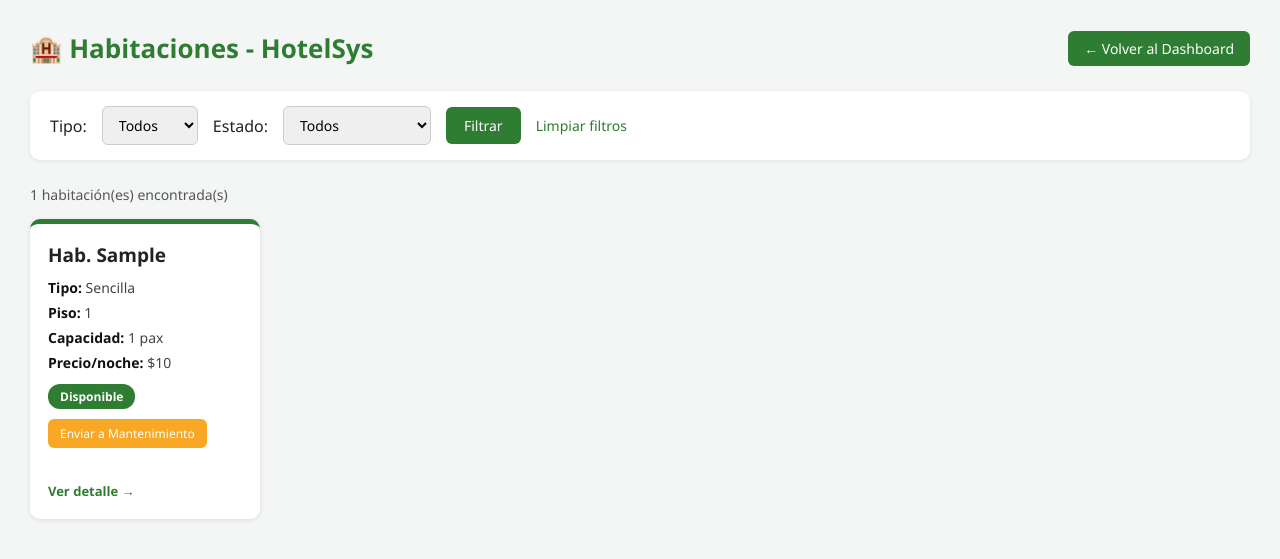
After one commit to damianherrerasalles-netizen/HotelSys, a PHP site: page /hotelsys/views/habitaciones.php in a window 1280 px wide. The commit adds this page. Shown: the top 559 px of the page. Run offline with PHP 8.4, Linux system fonts and the light colour scheme; the visitor is signed in with stand-in values (Sample User, id 1); tables that the repository leaves empty hold one stand-in row (values such as "Sample post").

Commit message:
feat: modulo habitaciones con control de estado en tiempo real

```diff
--- /dev/null
+++ b/views/habitaciones.php
@@ -0,0 +1,319 @@
+<?php
+require_once __DIR__ . '/../config/db.php';
+require_once __DIR__ . '/../includes/check_auth.php';
+// El require_once de arriba ya protege esta vista:
+// si no hay $_SESSION['usuario_id'], redirige solo a login.php
+
+$conexion = getConexion();
+
+// Filtros opcionales vía GET
+$filtroTipo = $_GET['tipo'] ?? '';
+$filtroEstado = $_GET['estado'] ?? '';
+
+$sql = "SELECT id_habitacion, numero_hab, tipo, piso, capacidad, precio_noche, estado
+        FROM habitaciones
+        WHERE 1=1";
+
+$params = [];
+
+if ($filtroTipo !== '') {
+    $sql .= " AND tipo = :tipo";
+    $params[':tipo'] = $filtroTipo;
+}
+
+if ($filtroEstado !== '') {
+    $sql .= " AND estado = :estado";
+    $params[':estado'] = $filtroEstado;
+}
+
+$sql .= " ORDER BY numero_hab ASC";
+
+$stmt = $conexion->prepare($sql);
+$stmt->execute($params);
+$habitaciones = $stmt->fetchAll(PDO::FETCH_ASSOC);
+
+function colorEstadoHabitacion($estado) {
+    switch ($estado) {
+        case 'Disponible':    return '#2E7D32'; // verde HotelSys
+        case 'Ocupada':       return '#C62828'; // rojo
+        case 'Mantenimiento': return '#F9A825'; // amarillo
+        case 'Reservada':     return '#1565C0'; // azul
+        default:              return '#757575'; // gris
+    }
+}
+?>
+<!DOCTYPE html>
+<html lang="es">
+<head>
+    <meta charset="UTF-8">
+    <meta name="viewport" content="width=device-width, initial-scale=1.0">
+    <title>Habitaciones - HotelSys</title>
+    <style>
+        * {
+            box-sizing: border-box;
+            margin: 0;
+            padding: 0;
+            font-family: 'Segoe UI', Arial, sans-serif;
+        }
+
+        body {
+            background-color: #f4f6f5;
+            color: #222;
+            padding: 30px;
+        }
+
+        .header {
+            display: flex;
+            justify-content: space-between;
+            align-items: center;
+            margin-bottom: 25px;
+        }
+
+        .header h1 {
+            color: #2E7D32;
+            font-size: 26px;
+        }
+
+        .btn-volver {
+            background-color: #2E7D32;
+            color: #fff;
+            text-decoration: none;
+            padding: 8px 16px;
+            border-radius: 6px;
+            font-size: 14px;
+        }
+
+        .btn-volver:hover {
+            background-color: #256428;
+        }
+
+        .filtros {
+            background-color: #fff;
+            padding: 15px 20px;
+            border-radius: 10px;
+            box-shadow: 0 1px 4px rgba(0,0,0,0.08);
+            margin-bottom: 25px;
+            display: flex;
+            gap: 15px;
+            align-items: center;
+            flex-wrap: wrap;
+        }
+
+        .filtros select {
+            padding: 8px 12px;
+            border-radius: 6px;
+            border: 1px solid #ccc;
+            font-size: 14px;
+        }
+
+        .filtros button {
+            background-color: #2E7D32;
+            color: #fff;
+            border: none;
+            padding: 9px 18px;
+            border-radius: 6px;
+            cursor: pointer;
+            font-size: 14px;
+        }
+
+        .filtros button:hover {
+            background-color: #256428;
+        }
+
+        .filtros a {
+            color: #2E7D32;
+            text-decoration: none;
+            font-size: 14px;
+        }
+
+        .filtros a:hover {
+            text-decoration: underline;
+        }
+
+        .grid {
+            display: flex;
+            flex-wrap: wrap;
+            gap: 18px;
+        }
+
+        .card {
+            background-color: #fff;
+            border-radius: 10px;
+            padding: 18px;
+            width: 230px;
+            box-shadow: 0 1px 5px rgba(0,0,0,0.1);
+            border-top: 5px solid #757575;
+            transition: transform 0.15s ease;
+        }
+
+        .card:hover {
+            transform: translateY(-3px);
+        }
+
+        .card h3 {
+            font-size: 19px;
+            color: #222;
+            margin-bottom: 10px;
+        }
+
+        .card p {
+            font-size: 14px;
+            margin-bottom: 6px;
+            color: #444;
+        }
+
+        .card p strong {
+            color: #111;
+        }
+
+        .badge {
+            display: inline-block;
+            color: #fff;
+            padding: 4px 12px;
+            border-radius: 12px;
+            font-size: 12px;
+            font-weight: 600;
+            margin-top: 6px;
+        }
+
+        .card a.detalle {
+            display: inline-block;
+            margin-top: 12px;
+            color: #2E7D32;
+            font-size: 13px;
+            text-decoration: none;
+            font-weight: 600;
+        }
+
+        .card a.detalle:hover {
+            text-decoration: underline;
+        }
+
+        .sin-resultados {
+            background-color: #fff;
+            padding: 30px;
+            border-radius: 10px;
+            text-align: center;
+            color: #777;
+        }
+
+        .contador {
+            margin-bottom: 15px;
+            color: #555;
+            font-size: 14px;
+        }
+
+
+        .btn-mantenimiento {
+            margin-top: 10px;
+            background-color: #F9A825;
+            color: #fff;
+            border: none;
+            padding: 6px 12px;
+            border-radius: 6px;
+            font-size: 12px;
+            cursor: pointer;
+            display: block;
+        }
+        .btn-mantenimiento:hover { background-color: #E19400; }
+        .btn-mantenimiento.btn-disponible { background-color: #2E7D32; }
+        .btn-mantenimiento.btn-disponible:hover { background-color: #256428; }
+    </style>
+</head>
+<body>
+
+    <div class="header">
+        <h1>🏨 Habitaciones - HotelSys</h1>
+        <a href="<?= BASE_URL ?>views/dashboard.php" class="btn-volver">← Volver al Dashboard</a>
+    </div>
+
+    <form method="get" action="habitaciones.php" class="filtros">
+        <label>Tipo:</label>
+        <select name="tipo">
+            <option value="">Todos</option>
+            <option value="Sencilla" <?= $filtroTipo == 'Sencilla' ? 'selected' : '' ?>>Sencilla</option>
+            <option value="Doble" <?= $filtroTipo == 'Doble' ? 'selected' : '' ?>>Doble</option>
+            <option value="Triple" <?= $filtroTipo == 'Triple' ? 'selected' : '' ?>>Triple</option>
+            <option value="Suite" <?= $filtroTipo == 'Suite' ? 'selected' : '' ?>>Suite</option>
+        </select>
+
+        <label>Estado:</label>
+        <select name="estado">
+            <option value="">Todos</option>
+            <option value="Disponible" <?= $filtroEstado == 'Disponible' ? 'selected' : '' ?>>Disponible</option>
+            <option value="Ocupada" <?= $filtroEstado == 'Ocupada' ? 'selected' : '' ?>>Ocupada</option>
+            <option value="Mantenimiento" <?= $filtroEstado == 'Mantenimiento' ? 'selected' : '' ?>>Mantenimiento</option>
+            <option value="Reservada" <?= $filtroEstado == 'Reservada' ? 'selected' : '' ?>>Reservada</option>
+        </select>
+
+        <button type="submit">Filtrar</button>
+        <a href="habitaciones.php">Limpiar filtros</a>
+    </form>
+
+    <p class="contador"><?= count($habitaciones) ?> habitación(es) encontrada(s)</p>
+
+    <?php if (count($habitaciones) > 0): ?>
+        <div class="grid">
+            <?php foreach ($habitaciones as $hab): ?>
+                <div class="card" style="border-top-color: <?= colorEstadoHabitacion($hab['estado']) ?>;">
+                    <h3>Hab. <?= htmlspecialchars($hab['numero_hab']) ?></h3>
+                    <p><strong>Tipo:</strong> <?= htmlspecialchars($hab['tipo']) ?></p>
+                    <p><strong>Piso:</strong> <?= htmlspecialchars($hab['piso']) ?></p>
+                    <p><strong>Capacidad:</strong> <?= htmlspecialchars($hab['capacidad']) ?> pax</p>
+                    <p><strong>Precio/noche:</strong> $<?= number_format($hab['precio_noche'], 0, ',', '.') ?></p>
+                    <span class="badge" style="background-color: <?= colorEstadoHabitacion($hab['estado']) ?>;">
+                        <?= htmlspecialchars($hab['estado']) ?>
+                    </span>
+                <?php if (esAdmin()): ?>
+            <?php if ($hab['estado'] === 'Mantenimiento'): ?>
+        <button
+            class="btn-mantenimiento btn-disponible"
+            data-id="<?= $hab['id_habitacion'] ?>"
+            data-destino="Disponible"
+        >Marcar Disponible</button>
+    <?php elseif (in_array($hab['estado'], ['Disponible'])): ?>
+        <button
+            class="btn-mantenimiento"
+            data-id="<?= $hab['id_habitacion'] ?>"
+            data-destino="Mantenimiento"
+        >Enviar a Mantenimiento</button>
+    <?php else: ?>
+        <p style="font-size:12px; color:#999; margin-top:8px;">
+            Libere la reserva para poder enviar a mantenimiento.
+        </p>
+    <?php endif; ?>
+<?php endif; ?>
+                    <br>
+                    <a href="habitacion_detalle.php?id=<?= $hab['id_habitacion'] ?>" class="detalle">Ver detalle →</a>
+                </div>
+            <?php endforeach; ?>
+        </div>
+    <?php else: ?>
+        <div class="sin-resultados">
+            <p>No se encontraron habitaciones con los filtros seleccionados.</p>
+        </div>
+    <?php endif; ?>
+<script>
+document.querySelectorAll('.btn-mantenimiento').forEach(function (btn) {
+    btn.addEventListener('click', function () {
+        const id = this.dataset.id;
+        const destino = this.dataset.destino;
+
+        if (!confirm(`¿Confirmas cambiar esta habitación a "${destino}"?`)) return;
+
+        fetch('<?= BASE_URL ?>modules/habitaciones/habitacion_actualizar_estado.php', {
+            method: 'POST',
+            headers: { 'Content-Type': 'application/x-www-form-urlencoded' },
+            body: `id_habitacion=${id}&nuevo_estado=${destino}`
+        })
+        .then(res => res.json())
+        .then(data => {
+            alert(data.mensaje);
+            if (data.exito) location.reload();
+        })
+        .catch(() => alert('Error de conexión con el servidor.'));
+    });
+});
+</script>
+</body>
+</html>
--- a/views/reservas.php
+++ b/views/reservas.php
@@ -11,6 +11,7 @@ $pdo = getConexion();
 $mensaje = $_SESSION['reserva_mensaje'] ?? null;
 $tipoMensaje = $_SESSION['reserva_mensaje_tipo'] ?? 'error'; // 'exito' | 'error'
 unset($_SESSION['reserva_mensaje'], $_SESSION['reserva_mensaje_tipo']);
+
 
 // --- Datos para el formulario ---
 
```
Also changed, not shown: modules/habitaciones/habitacion_actualizar_estado.php (added, +111 -0 lines), modules/reservas/reserva_procesar.php (+6 -1 lines), views/dashboard.php (+56 -7 lines), views/habitacion_detalle.php (added, +232 -0 lines).
